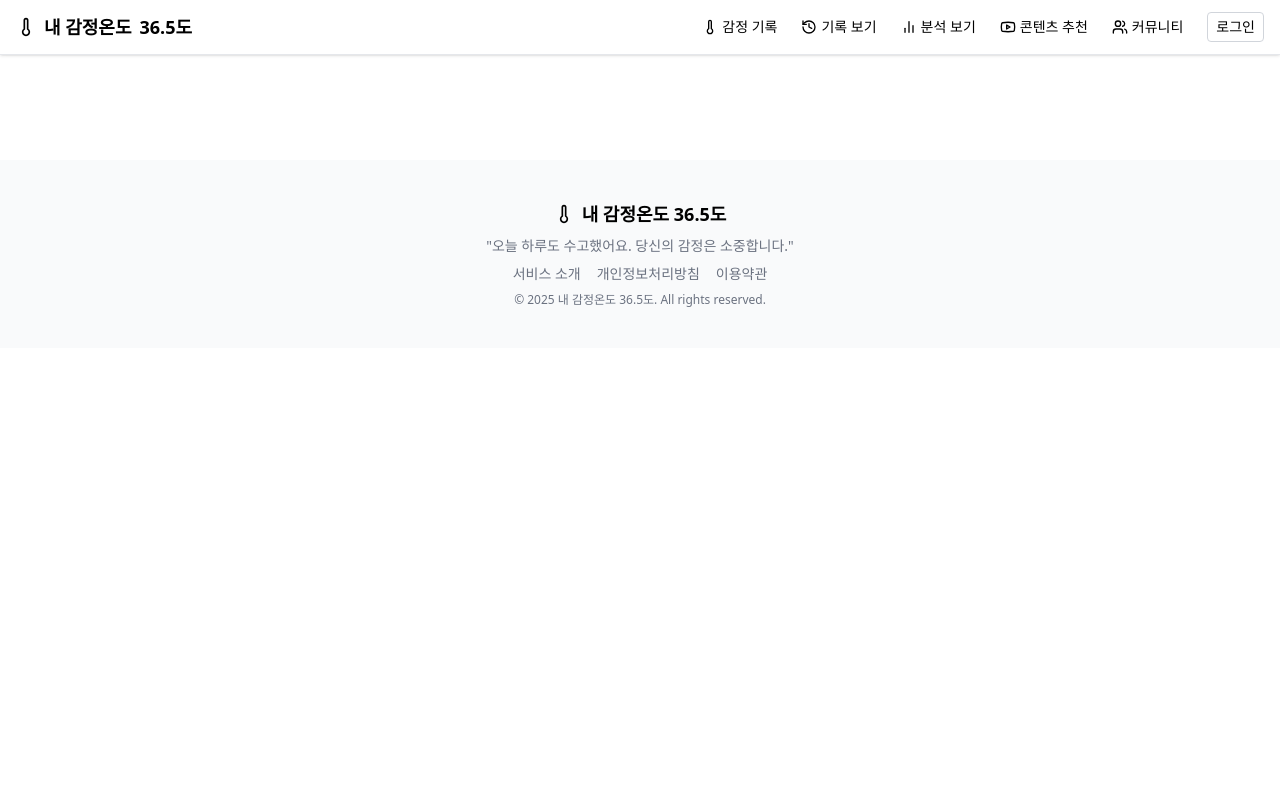
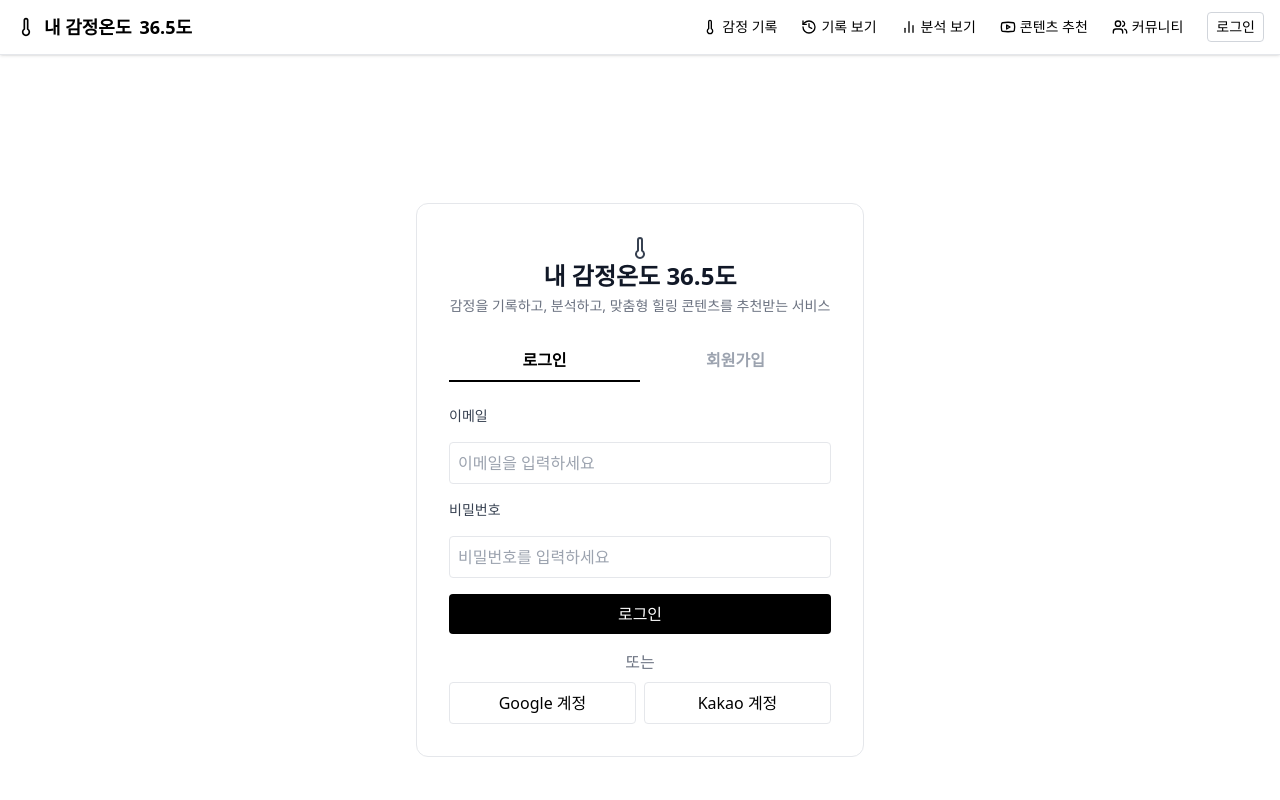
Before and after one commit to JawsomeDev/Emotion36.5_Frontend, a React (Vite) app: page /login in a window 1280 px wide. Shown: the top 800 px of the page. Built offline with nearby package versions, Linux system fonts and the light colour scheme.

Commit message:
feat: 회원가입&로그인 뷰 완료

```diff
--- a/src/App.jsx
+++ b/src/App.jsx
@@ -8,6 +8,7 @@ import Footer from "./components/Footer"
 import RecordWritePage from "./pages/RecordWritePage"
 import { ToastContainer } from "react-toastify"
 import RecordListPage from "./pages/RecordListPage"
+import LoginPage from "./pages/LoginPage"
 
 export default function App() {
   return (
@@ -20,6 +21,7 @@ export default function App() {
           <Route path="/analyze" element={<AnalyzePage />} />
           <Route path="/community" element={<CommunityPage />} />
           <Route path="/record/list/:id" element={<RecordListPage/>}/>
+          <Route path="/login" element={<LoginPage/>}/>
         </Routes>
       </div>
       <Footer/>
--- a/src/components/Navbar.jsx
+++ b/src/components/Navbar.jsx
@@ -31,7 +31,7 @@ export default function Navbar() {
           <Link to="/community" className="flex items-center gap-1 hover:underline">
             <Users className="w-4 h-4" /> 커뮤니티
           </Link>
-          <button className="border border-gray-300 rounded px-2 py-1 hover:bg-gray-100">로그인</button>
+          <Link to="/login" className="border border-gray-300 rounded px-2 py-1 hover:bg-gray-100">로그인</Link>
         </div>
 
         {/* Mobile menu button */}
@@ -58,7 +58,7 @@ export default function Navbar() {
           <Link to="/community" className="flex items-center gap-2">
             <Users className="w-4 h-4" /> 커뮤니티
           </Link>
-          <button className="w-full border rounded py-2">로그인</button>
+          <Link to="/login" className="w-full border rounded py-2">로그인</Link>
         </div>
       )}
     </nav>
--- /dev/null
+++ b/src/components/auth/LoginForm.jsx
@@ -0,0 +1,43 @@
+import { useState } from "react";
+
+export default function LoginForm() {
+  const [email, setEmail] = useState("");
+  const [password, setPassword] = useState("");
+
+  const handleSubmit = async (e) => {
+    e.preventDefault();
+    console.log("로그인 요청:", { email, password });
+    // 실제 로그인 API 연동 필요
+  };
+
+  return (
+    <form onSubmit={handleSubmit} className="space-y-4">
+        <label htmlFor="email" className="block text-sm font-medium text-gray-700">
+            이메일
+        </label>
+        <input
+            type="email"
+            placeholder="이메일을 입력하세요"
+            className="w-full p-2 border rounded"
+            value={email}
+            onChange={(e) => setEmail(e.target.value)}
+        />
+        <label htmlFor="password" className="block text-sm font-medium text-gray-700">
+            비밀번호
+        </label>
+        <input
+            type="password"
+            placeholder="비밀번호를 입력하세요"
+            className="w-full p-2 border rounded"
+            value={password}
+            onChange={(e) => setPassword(e.target.value)}
+        />
+        <button
+            type="submit"
+            className="w-full bg-black text-white py-2 rounded hover:bg-gray-800"
+        >
+            로그인
+        </button>
+        </form>
+    );
+}
--- /dev/null
+++ b/src/components/auth/SignUpForm.jsx
@@ -0,0 +1,66 @@
+import { useState } from "react";
+
+export default function SignupForm() {
+  const [email, setEmail] = useState("");
+  const [password, setPassword] = useState("");
+  const [confirmPassword, setConfirmPassword] = useState("");
+  const [nickname, setNickname] = useState("");
+
+  const handleSubmit = async (e) => {
+    e.preventDefault();
+    console.log("회원가입 요청:", { email, nickname, password, confirmPassword });
+    // 실제 회원가입 API 연동 필요
+  };
+
+  return (
+    <form onSubmit={handleSubmit} className="space-y-4">
+        <label htmlFor="email" className="block text-sm font-medium text-gray-700">
+            이메일
+        </label>
+        <input
+            type="email"
+            placeholder="이메일을 입력하세요"
+            className="w-full p-2 border rounded"
+            value={email}
+            onChange={(e) => setEmail(e.target.value)}
+        />
+        <label htmlFor="nickname" className="block text-sm font-medium text-gray-700">
+            닉네임
+        </label>
+        <input
+            type="nickname"
+            placeholder="닉네임을 입력하세요"
+            className="w-full p-2 border rounded"
+            value={nickname}
+            onChange={(e) => setNickname(e.target.value)}
+        />
+
+            <label htmlFor="password" className="block text-sm font-medium text-gray-700">
+                비밀번호
+            </label>
+        <input
+            type="password"
+            placeholder="비밀번호를 입력하세요"
+            className="w-full p-2 border rounded"
+            value={password}
+            onChange={(e) => setPassword(e.target.value)}
+        />
+        <label htmlFor="confirmPassword" className="block text-sm font-medium text-gray-700">
+            비밀번호 확인
+        </label>
+        <input
+            type="password"
+            placeholder="비밀번호를 다시 입력하세요"
+            className="w-full p-2 border rounded"
+            value={confirmPassword}
+            onChange={(e) => setConfirmPassword(e.target.value)}
+        />
+        <button
+            type="submit"
+            className="w-full bg-black text-white py-2 rounded hover:bg-gray-800"
+        >
+            회원가입
+        </button>
+        </form>
+    );
+}
--- /dev/null
+++ b/src/components/context/AuthContext.jsx
@@ -0,0 +1,22 @@
+import { createContext, useContext, useState } from "react";
+
+const AuthContext = createContext();
+
+export const AuthProvider = ({ children }) => {
+  const [authState, setAuthState] = useState({ isLoginMode: true });
+
+  const toggleMode = () => {
+    setAuthState((prev) => ({
+      ...prev,
+      isLoginMode: !prev.isLoginMode,
+    }));
+  };
+
+  return (
+    <AuthContext.Provider value={{ ...authState, toggleMode }}>
+      {children}
+    </AuthContext.Provider>
+  );
+};
+
+export const useAuth = () => useContext(AuthContext);
--- a/src/main.jsx
+++ b/src/main.jsx
@@ -2,7 +2,10 @@ import ReactDOM from "react-dom/client";
 import './index.css'
 import App from './App.jsx'
 import React from "react"
+import { AuthProvider } from "./components/context/AuthContext.jsx";
 
 ReactDOM.createRoot(document.getElementById('root')).render(
+    <AuthProvider>
     <App />
+    </AuthProvider>
 )
--- /dev/null
+++ b/src/pages/LoginPage.jsx
@@ -0,0 +1,48 @@
+import { useAuth } from "../components/context/AuthContext";
+import LoginForm from "../components/auth/LoginForm"
+import SignupForm from "../components/auth/SignUpForm"
+import { Thermometer } from "lucide-react";
+
+export default function LoginPage() {
+  const { isLoginMode, toggleMode } = useAuth();
+
+  return (
+    <div className="flex flex-col items-center justify-center min-h-screen">
+      <div className="w-full max-w-md p-8 bg-white rounded-xl border">
+      <div className="text-center mb-6">
+            <Thermometer className="mx-auto w-6 h-6 text-gray-700" />
+
+            <h2 className="text-2xl font-bold text-gray-900">내 감정온도 36.5도</h2>
+
+            <p className="text-sm text-gray-500 mt-1">
+                감정을 기록하고, 분석하고, 맞춤형 힐링 콘텐츠를 추천받는 서비스
+            </p>
+            </div>
+        <div className="flex mb-6">
+          <button
+            className={`w-1/2 py-2 font-bold text-center border-b-2 ${
+              isLoginMode ? "text-black border-black" : "text-gray-400 border-transparent"
+            }`}
+            onClick={() => !isLoginMode && toggleMode()}
+          >
+            로그인
+          </button>
+          <button
+            className={`w-1/2 py-2 font-bold text-center border-b-2 ${
+              !isLoginMode ? "text-black border-black" : "text-gray-400 border-transparent"
+            }`}
+            onClick={() => isLoginMode && toggleMode()}
+          >
+            회원가입
+          </button>
+        </div>
+        {isLoginMode ? <LoginForm /> : <SignupForm />}
+        <div className="mt-4 text-center text-gray-500">또는</div>
+        <div className="flex justify-between mt-2">
+          <button className="w-1/2 mr-1 p-2 border rounded">Google 계정</button>
+          <button className="w-1/2 ml-1 p-2 border rounded">Kakao 계정</button>
+        </div>
+      </div>
+    </div>
+  );
+}
```
